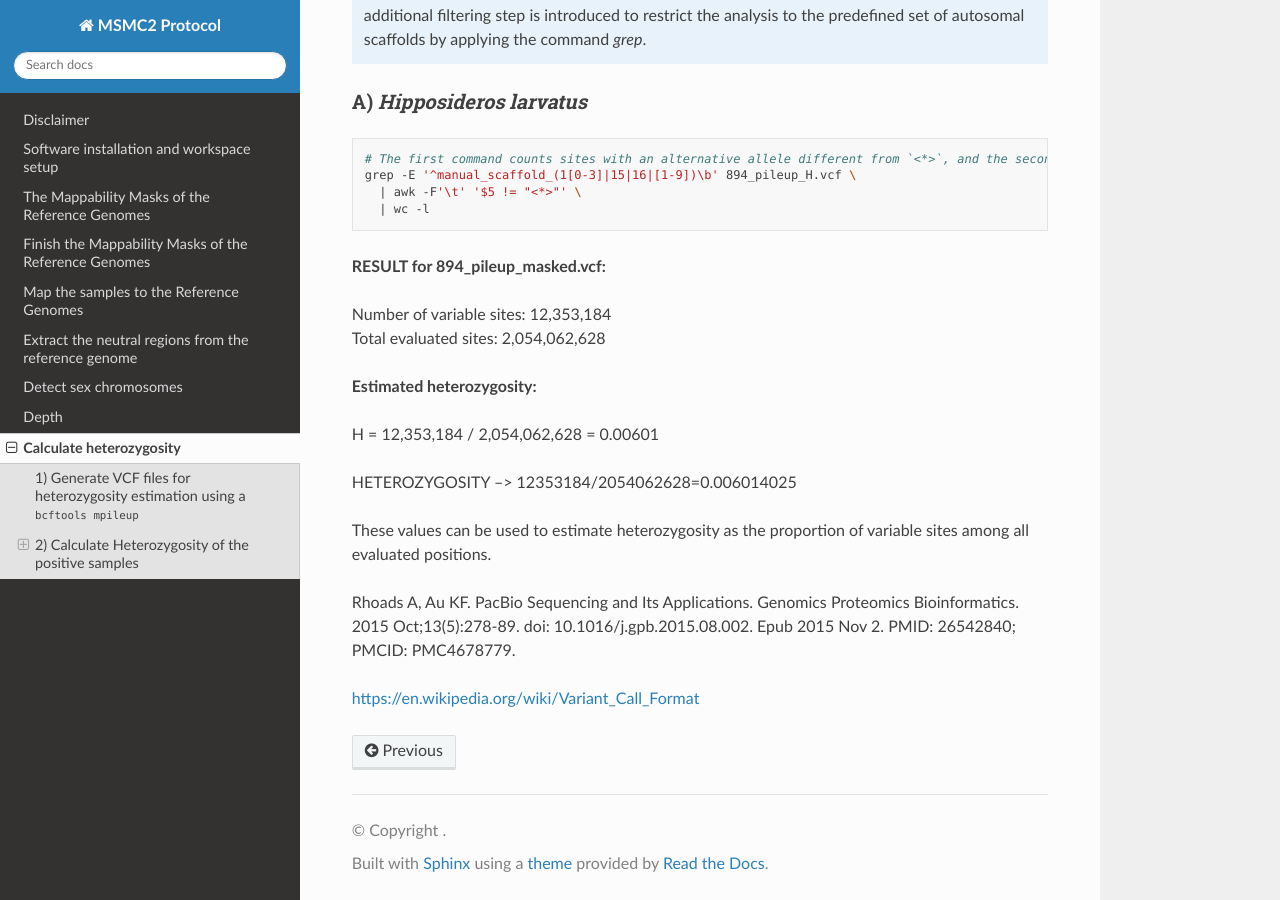
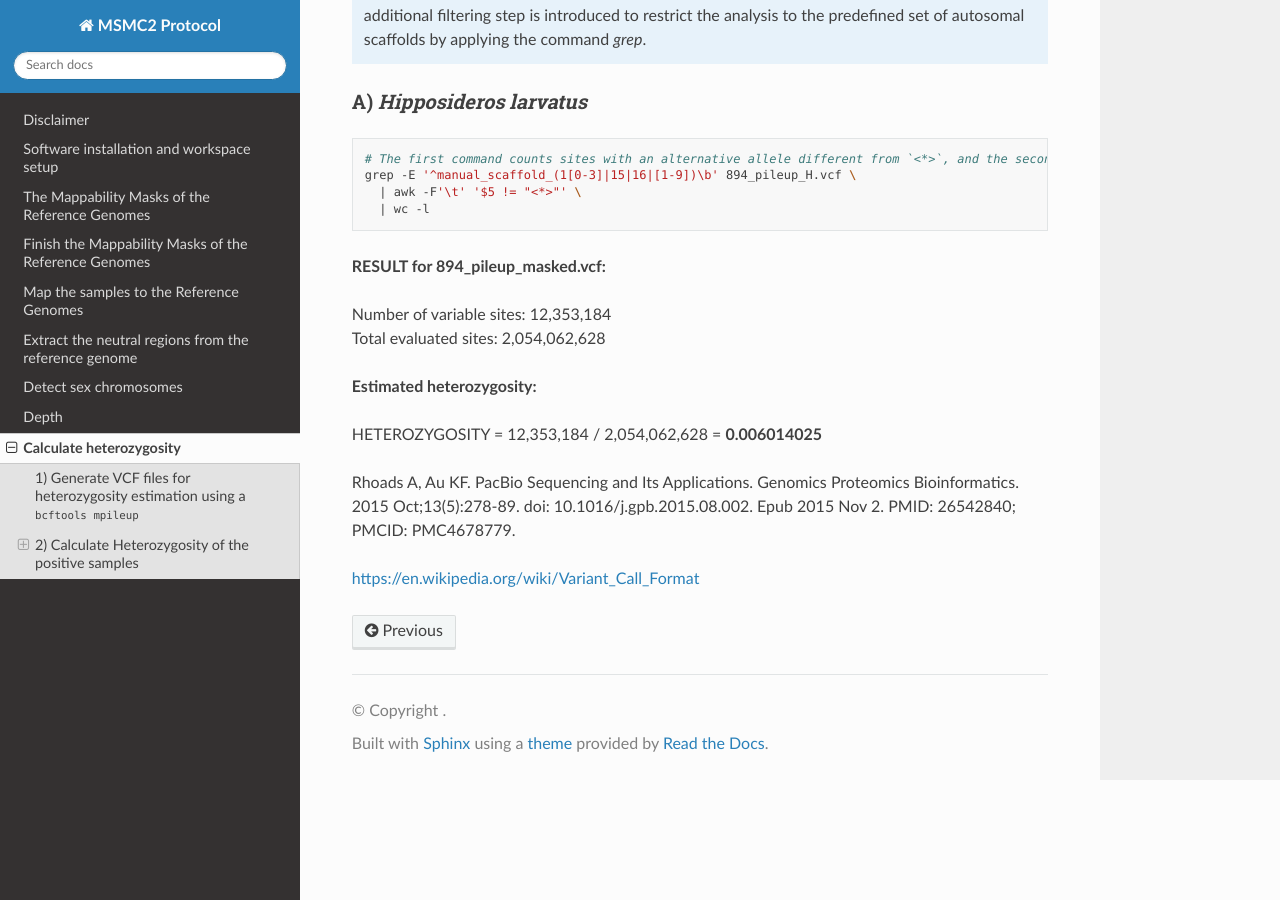
Before and after one commit to hoyosmanuel/MSMC2-Protocol, a Sphinx documentation site: the page built from docs/source/08_Data_Processing_7.rst, in a window 1280 px wide and 900 px high, scrolled down 3067 px. Built offline with Sphinx 7.4.7 and the Read the Docs theme 3.1.0, drawn with Linux system fonts in a browser that asks for light colours.

Commit message:
Update 08_Data_Processing_7.rst

```diff
--- a/docs/source/08_Data_Processing_7.rst
+++ b/docs/source/08_Data_Processing_7.rst
@@ -169,13 +169,12 @@ A) *Hipposideros larvatus*
 
 | **Estimated heterozygosity:**
 
-| H = 12,353,184 / 2,054,062,628 = 0.00601
-
-| HETEROZYGOSITY --> 12353184/2054062628=0.006014025
+| HETEROZYGOSITY = 12,353,184 / 2,054,062,628 = **0.006014025**
 
 
 
-These values can be used to estimate heterozygosity as the proportion of variable sites among all evaluated positions.
+
+
 
 Rhoads A, Au KF. PacBio Sequencing and Its Applications. Genomics Proteomics Bioinformatics. 2015 Oct;13(5):278-89. doi: 10.1016/j.gpb.2015.08.002. Epub 2015 Nov 2. PMID: 26542840; PMCID: PMC4678779.
 
```
